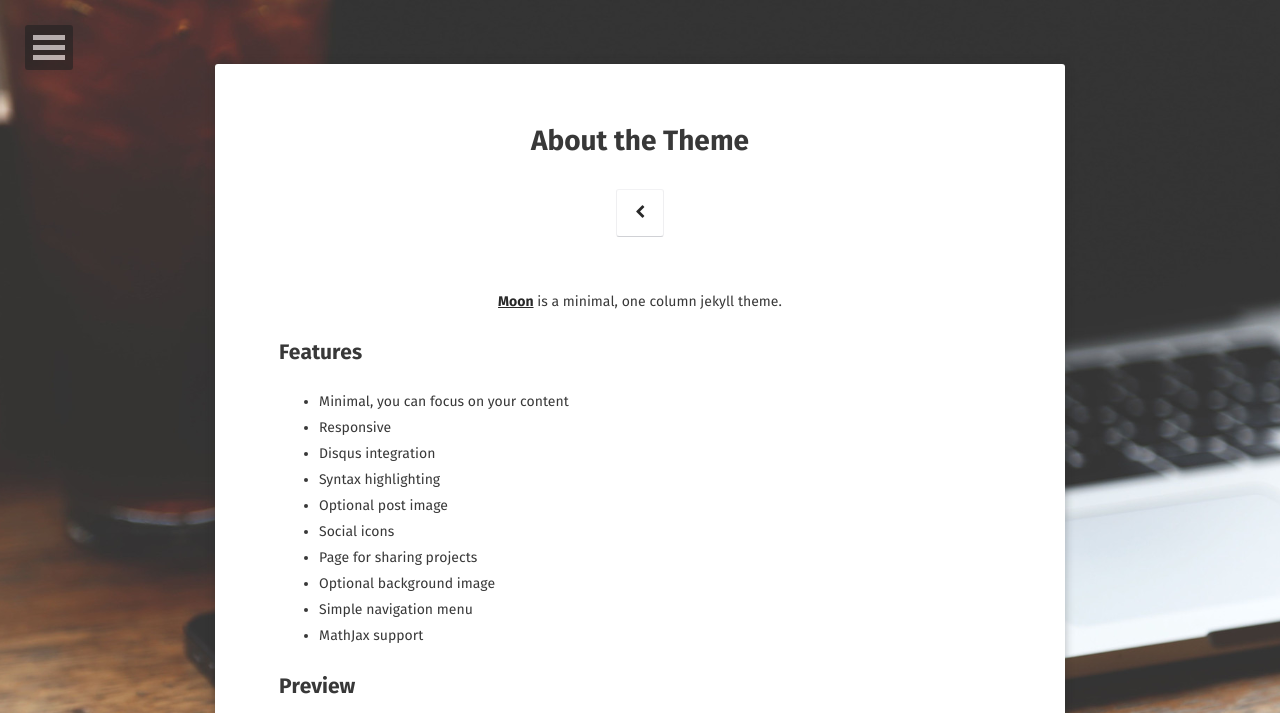
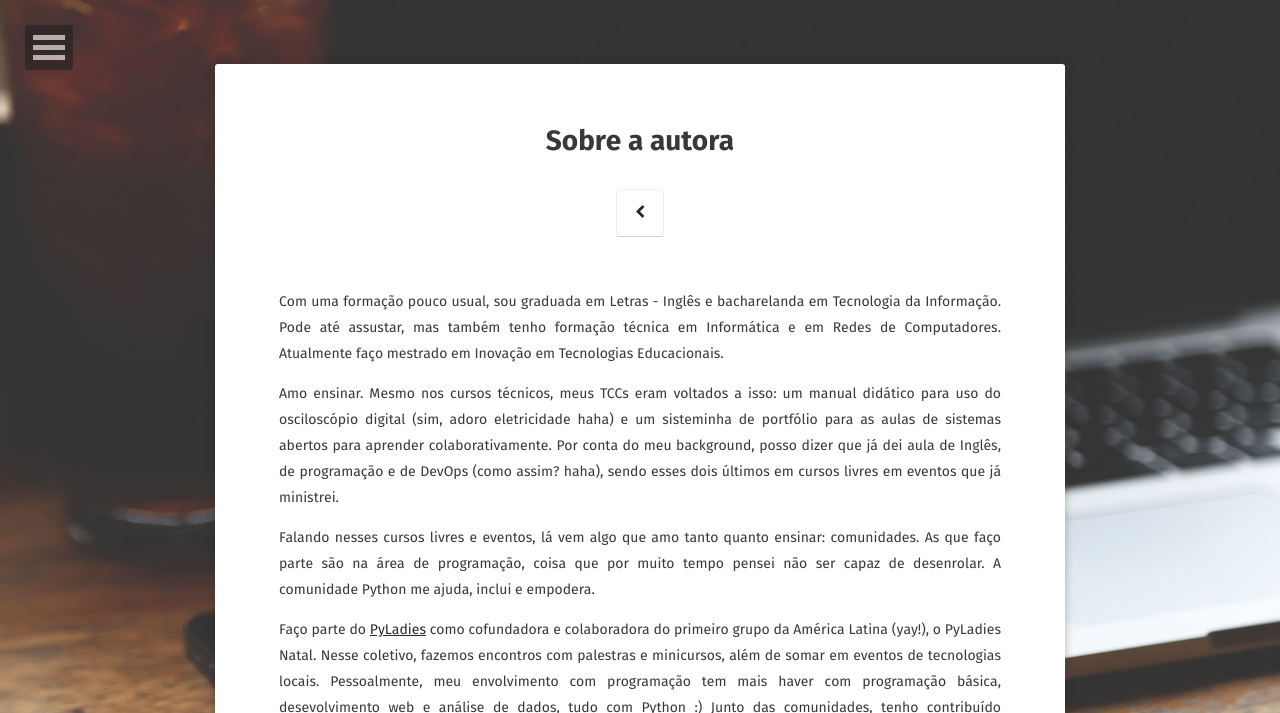
Before and after one commit to deboraazevedo/deboraazevedo.github.io, a Jekyll site: the page built from about/index.md, in a window 1280 px wide. Shown: the top 713 px of the page. Built offline with Jekyll 4.4.1, drawn with Linux system fonts in a browser that asks for light colours; some web fonts are replaced; some of the changed text lies outside the part shown; grey boxes are pictures that could not be loaded.

Commit message:
Writing the about page

```diff
--- a/about/index.md
+++ b/about/index.md
@@ -1,37 +1,19 @@
 ---
 layout: page
-title: About the Theme
-tags: [about, Jekyll, theme, moon]
-date: 2016-03-21
+title: Sobre a autora
+tags: [about, author, myself]
+date: 2019-05-25
 comments: false
 ---
 
-<center><a href="http://taylantatli.github.io/Moon"><b>Moon</b></a> is a minimal, one column jekyll theme.</center>
+Com uma formação pouco usual, sou graduada em Letras - Inglês e bacharelanda em Tecnologia da Informação. Pode até assustar, mas também tenho formação técnica em Informática e em Redes de Computadores. Atualmente faço mestrado em Inovação em Tecnologias Educacionais.
 
-## Features
-* Minimal, you can focus on your content
-* Responsive
-* Disqus integration
-* Syntax highlighting
-* Optional post image
-* Social icons
-* Page for sharing projects
-* Optional background image
-* Simple navigation menu
-* MathJax support
+Amo ensinar. Mesmo nos cursos técnicos, meus TCCs eram voltados a isso: um manual didático para uso do osciloscópio digital (sim, adoro eletricidade haha) e um sisteminha de portfólio para as aulas de sistemas abertos para aprender colaborativamente. Por conta do meu background, posso dizer que já dei aula de Inglês, de programação e de DevOps (como assim? haha), sendo esses dois últimos em cursos livres em eventos que já ministrei.
 
-## Preview
+Falando nesses cursos livres e eventos, lá vem algo que amo tanto quanto ensinar: comunidades. As que faço parte são na área de programação, coisa que por muito tempo pensei não ser capaz de desenrolar. A comunidade Python me ajuda, inclui e empodera.
 
-{% capture images %}
-    https://cloud.githubusercontent.com/assets/754514/14509720/61c61058-01d6-11e6-93ab-0918515ecd56.png
-    https://cloud.githubusercontent.com/assets/754514/14509716/61ac6c8e-01d6-11e6-879f-8308883de790.png
-{% endcapture %}
-{% include gallery images=images caption="Screenshots of Moon Theme" cols=2 %}
+Faço parte do [PyLadies](http://pyladies.com) como cofundadora e colaboradora do primeiro grupo da América Latina (yay!), o PyLadies Natal. Nesse coletivo, fazemos encontros com palestras e minicursos, além de somar em eventos de tecnologias locais. Pessoalmente, meu envolvimento com programação tem mais haver com programação básica, desevolvimento web e análise de dados, tudo com Python :) Junto das comunidades, tenho contribuído organizando eventos e conferências, como a [Python Brasil [14]](https://2018.pythonbrasil.org.br/), [PyLadiesBR Conf [1]](https://pyladies-brazil.github.io/conf/), workshops [Django Girls](https://djangogirls.org/natal/).
 
-See a [live version of Moon](http://taylantatli.github.io/Moon) hosted on GitHub.
+Eu adooooro ler, amo trilogias! Os livros da minha vida são a série Harry Potter, e também sou fascinada por literatura policial, com autores como Agatha Christie e Sir Arthur Conan Doyle.
 
-## Getting Started
-
-To learn how to install and use this theme check out the [Setup Guide](http://taylantatli.me/Moon/moon-theme/) for more information.
-
-[Install Moon](https://github.com/TaylanTatli/Moon){: .btn}
+Gosto cozinhar e (des)organizar meu quarto ouvindo Coldplay, minha banda preferida. Gostaria de saber pintar e desenhar. De vez em quando, pego um violão pra tocar e cantar algo pra me sentir feliz. Fazer as pessoas sairem sairem do lugar, aprender, viajar e conhecer novos lugares e culturas são o tipo de coisa que me motivam.
```
